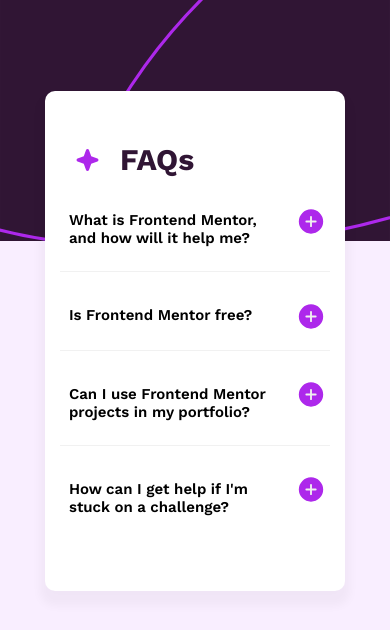
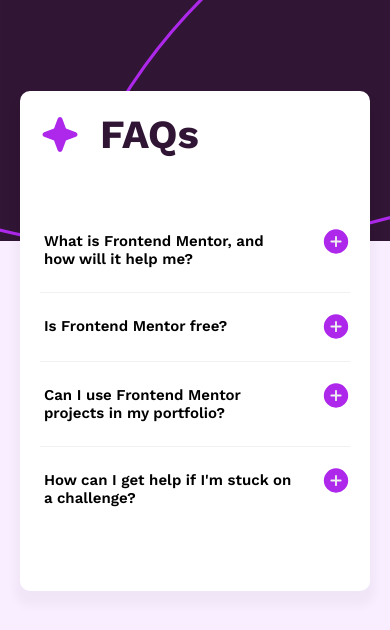
Before and after one commit to Ibrahim-Al-Najjar/faq-accordion-main, a plain HTML site: page index.html in a window 390 px wide. Drawn offline with nearby package versions, Linux system fonts and the light colour scheme.

Commit message:
fix: Responsibility issues

```diff
--- a/style.css
+++ b/style.css
@@ -4,9 +4,13 @@
   margin: 0;
   padding: 0;
 }
+html,
+body {
+  height: 100vh;
+  width: 100vw;
+}
 
 .TopSide {
-  height: 100%;
   width: 100%;
   content: url("assets/images/background-pattern-desktop.svg");
 }
@@ -29,14 +33,14 @@
   display: flex;
   flex-direction: column;
   align-items: center;
-  justify-content: center;
 }
 
 .header {
   display: flex;
   align-items: center;
-  width: 100%;
-  margin-left: 60px;
+  align-self: flex-start;
+  margin-left: 20px;
+  margin-top: 20px;
 }
 .header p {
   font-weight: 700;
@@ -47,18 +51,16 @@
 
 .container {
   display: flex;
+  margin-top: 50px;
   flex-direction: column;
   scrollbar-width: none;
+  justify-content: center;
   overflow: scroll;
-}
-
-.expandable {
-  height: 100%;
-  margin-top: 10px;
 }
 
 .expandable-opened .expandable-content-wrapper {
   grid-template-rows: 1fr;
+  padding-bottom: 20px;
 }
 .expandable-titlebar {
   display: flex;
@@ -84,8 +86,7 @@
 }
 .expandable-content {
   font-weight: 400;
-  width: 95%;
-  margin-left: 20px;
+  margin-inline: 20px;
   font-size: 14px;
   color: grey;
   overflow: hidden;
@@ -108,8 +109,7 @@
   border: none;
   height: 1px;
   background-color: #0000000e;
-  width: 90%;
-  margin: auto;
+  margin-inline: 20px;
 }
 
 @media screen and (max-width: 768px) {
@@ -124,14 +124,8 @@
     margin: auto;
   }
   .card {
-    width: 300px;
-  }
-  .header p {
-    font-size: 30px;
-  }
-  .header img {
-    width: 25px;
-    height: 25 px;
+    flex: 1;
+    margin-inline: 20px;
   }
 
   .expandable-title {
```
